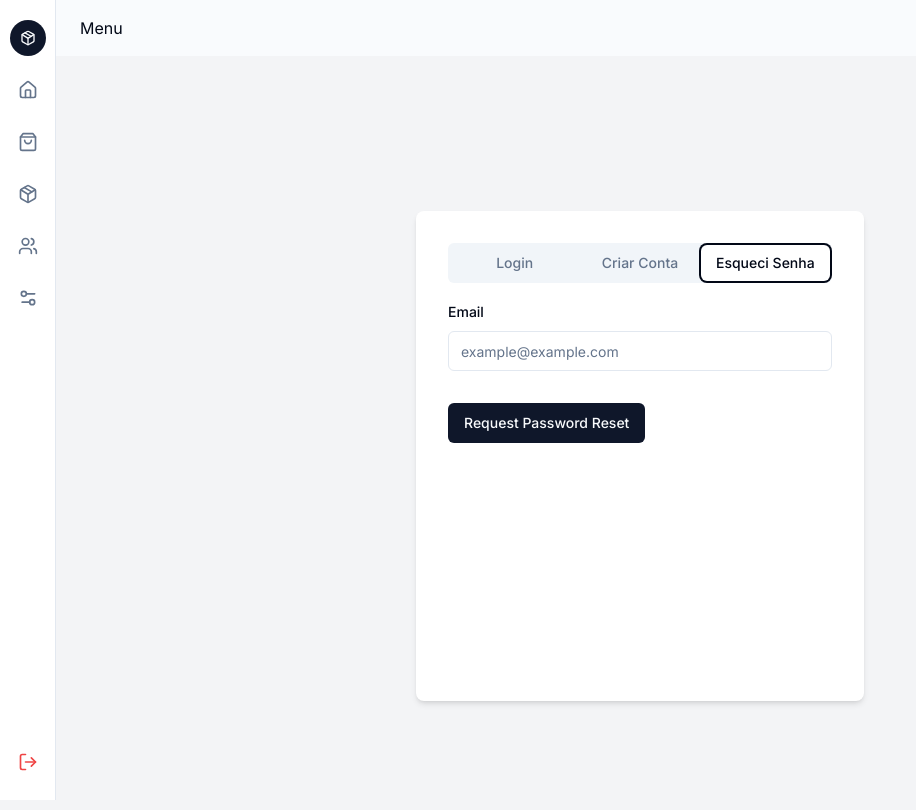
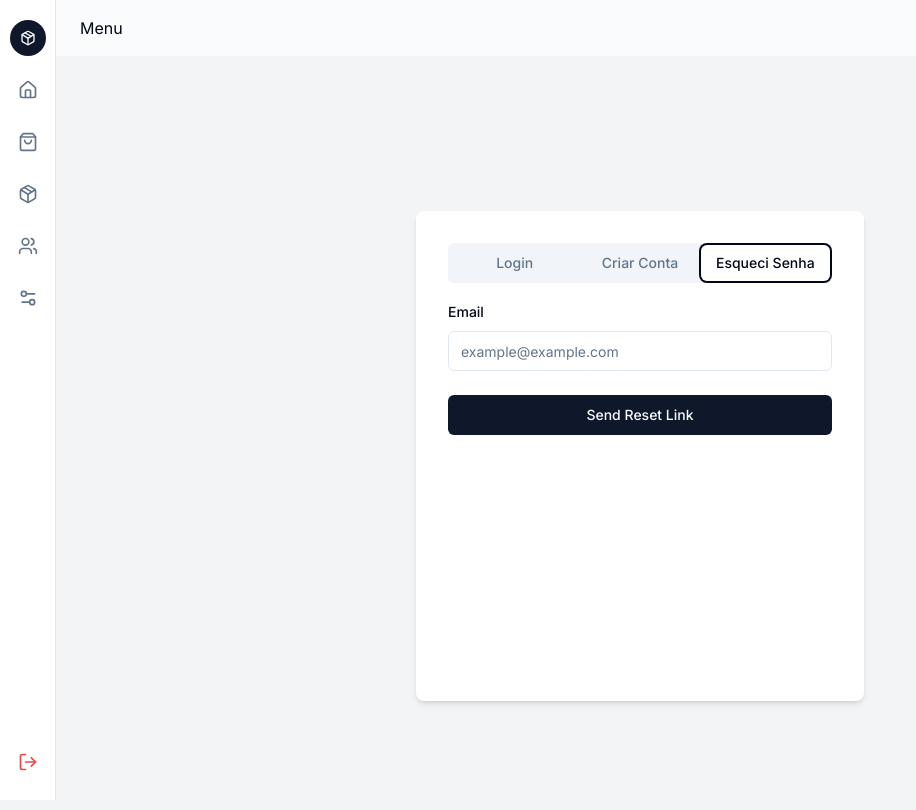
Before and after one commit to Gabrielcafens/dashboard, a Next.js app in the folder painelxs/: page /login in a window 1280 px wide. Both pictures are taken after a click on the tab "Esqueci Senha". Shown: the top 810 px of the page, without its empty margins (0-916 px from the left). Built offline with nearby package versions, Linux system fonts and the light colour scheme.

Commit message:
feat: esqueci a senha com feedback e mailtrap

```diff
--- a/painelxs/src/components/forgotPasswordForm/index.tsx
+++ b/painelxs/src/components/forgotPasswordForm/index.tsx
@@ -12,7 +12,16 @@ import {
 } from "@/components/ui/form";
 import { Input } from "@/components/ui/input";
 import { useState } from "react";
-import api from '@/lib/axiosConfig';
+import axios from 'axios';
+import { useRouter } from 'next/navigation'; // Importar useRouter
+
+// Configuração do axios
+const api = axios.create({
+  baseURL: process.env.NEXT_PUBLIC_API_BASE_URL || 'http://localhost:3001',
+  headers: {
+    'Content-Type': 'application/json',
+  },
+});
 
 const formSchema = z.object({
   email: z.string().email({ message: "Invalid email address." }),
@@ -22,6 +31,10 @@ type FormData = z.infer<typeof formSchema>;
 
 export function ForgotPasswordForm() {
   const [errorMessage, setErrorMessage] = useState<string | null>(null);
+  const [successMessage, setSuccessMessage] = useState<string | null>(null);
+  const [isSubmitting, setIsSubmitting] = useState<boolean>(false);
+
+  const router = useRouter(); // Usar o roteador para mudar de aba
 
   const form = useForm<FormData>({
     resolver: zodResolver(formSchema),
@@ -31,25 +44,45 @@ export function ForgotPasswordForm() {
   });
 
   const onSubmit = async (data: FormData) => {
-    console.log("Forgot password data submitted:", data);
+    console.log("Forgot password data submitted:", data);  // Log dos dados
+    setIsSubmitting(true); // Desabilitar o botão
+
     try {
       const response = await api.post('/usuarios/forgot-password', data);
-      console.log("Forgot password response:", response.data);
+      console.log("Forgot password response:", response.data);  // Log da resposta
 
-      if (response.status !== 200) {
+      if (response.status === 200) {
+        console.log("Password reset email sent.");
+        setSuccessMessage(`E-mail de redefinição de senha enviado para ${data.email}`);
+        setErrorMessage(null);  // Limpar mensagem de erro, se houver
+
+        // Redirecionar para a aba de login após 5 segundos
+        setTimeout(() => {
+          router.push('/login'); // Redirecionar para a aba de login
+        }, 5000); // Tempo de espera em milissegundos (5 segundos)
+      } else {
         setErrorMessage(response.data.message || 'Something went wrong');
-      } else {
-        console.log("Password reset email sent.");
+        setSuccessMessage(null);  // Limpar mensagem de sucesso, se houver
       }
     } catch (error) {
+      if (axios.isAxiosError(error)) {
+        console.error('Forgot password error:', error.response?.data || error.message);
+        setErrorMessage('Unexpected error occurred');
+        setSuccessMessage(null);  // Limpar mensagem de sucesso, se houver
+      } else {
         console.error('Forgot password error:', error);
         setErrorMessage('Unexpected error occurred');
+        setSuccessMessage(null);  // Limpar mensagem de sucesso, se houver
+      }
+    } finally {
+      setIsSubmitting(false); // Reabilitar o botão
     }
   };
 
   return (
+    <div className="max-w-md mx-auto">
       <Form {...form}>
-      <form onSubmit={form.handleSubmit(onSubmit)} className="space-y-8">
+        <form onSubmit={form.handleSubmit(onSubmit)} className="space-y-6">
           <FormField
             control={form.control}
             name="email"
@@ -63,9 +96,17 @@ export function ForgotPasswordForm() {
               </FormItem>
             )}
           />
+          {successMessage && <p className="text-green-500">{successMessage}</p>}
           {errorMessage && <p className="text-red-500">{errorMessage}</p>}
-        <Button type="submit">Request Password Reset</Button>
+          <Button
+            type="submit"
+            className="w-full"
+            disabled={isSubmitting} // Desabilitar o botão enquanto está enviando
+          >
+            {isSubmitting ? 'Sending...' : 'Send Reset Link'}
+          </Button>
         </form>
       </Form>
+    </div>
   );
 }
```
Also changed, not shown: 1 other file (tests, documents, lock files or other folders). Lines whose indentation alone changed are shown as unchanged.
